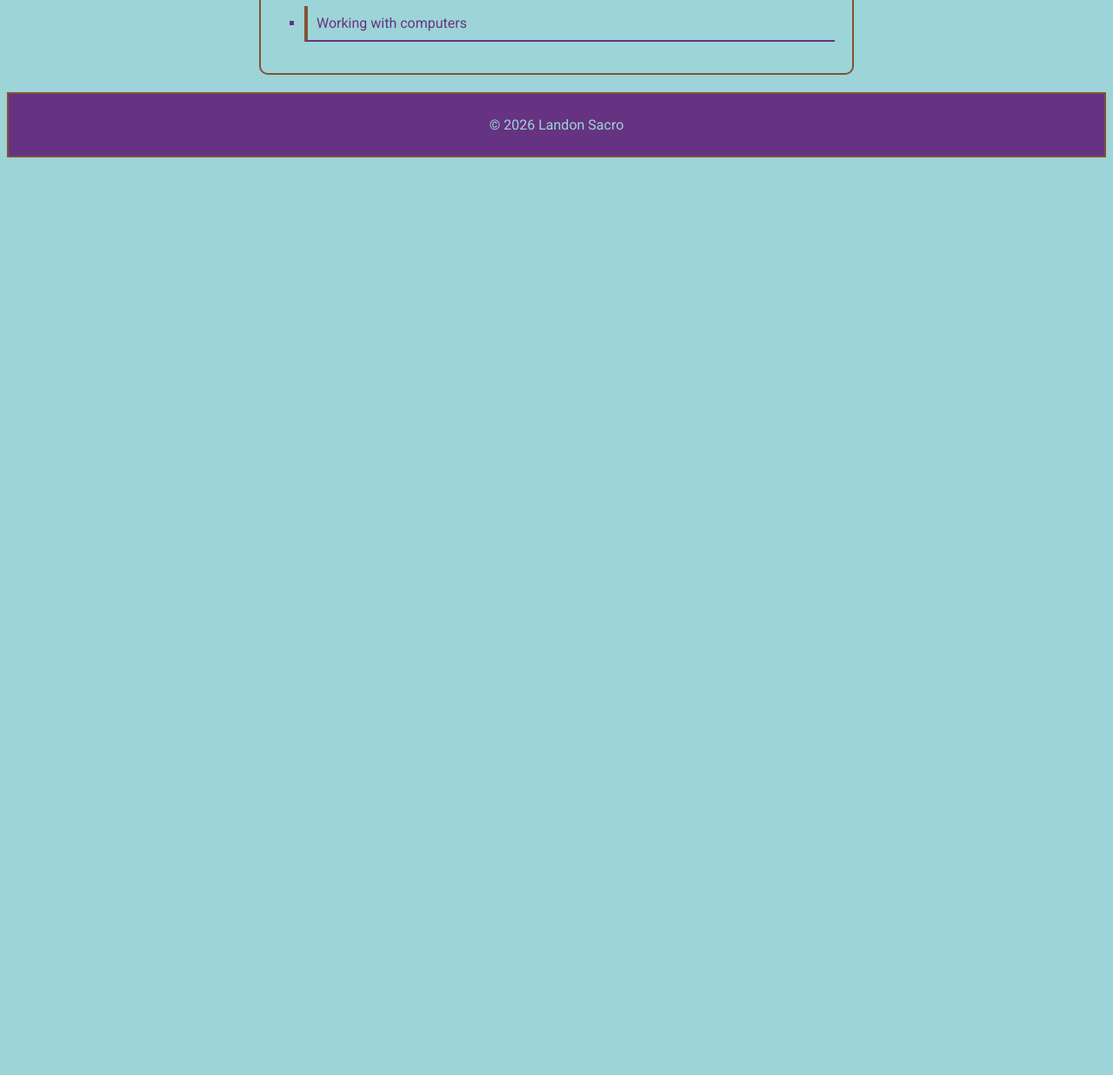
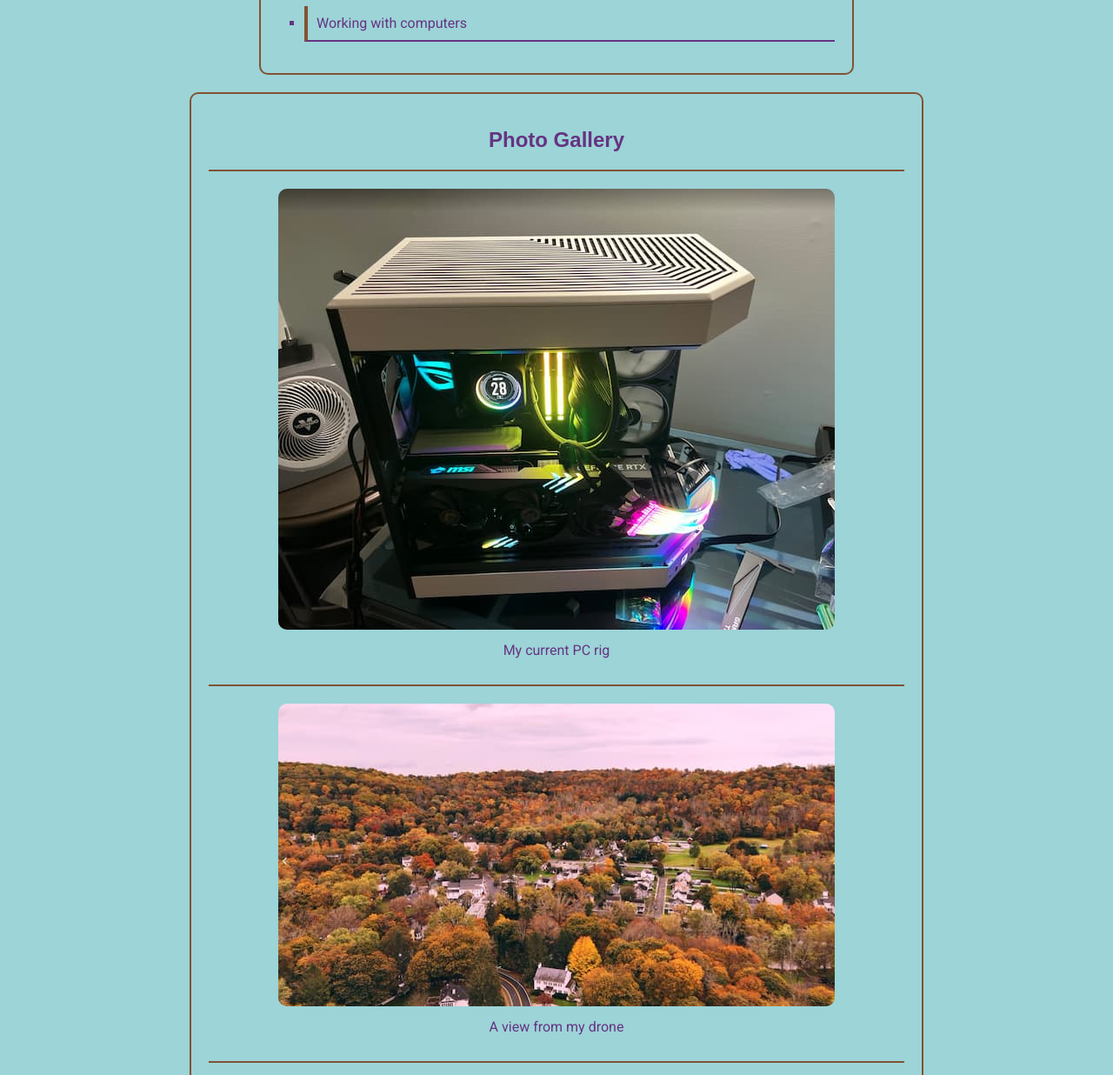
Before and after one commit to rvcc-grid/fa26-about-me-graypans, a plain HTML site: page index.html in a window 1280 px wide. Shown: the part 961-2197 px from the top of the page at 87% size. Before the commit the page ends 1150 px from the top, so only its background shows below. Drawn offline with Linux system fonts and the light colour scheme; a web font is replaced by a local one.

Commit message:
Adding photo gallery

```diff
--- a/css/style.css
+++ b/css/style.css
@@ -68,3 +68,35 @@ footer {
 #hobbies li:nth-child(even) {
   border-bottom: 2px solid #663382;
 }
+
+/* Photo gallery */
+#gallery {
+  max-width: 50rem;
+  margin: 20px auto;
+  padding: 20px;
+  border: 2px solid #825233;
+  border-radius: 10px;
+}
+
+#gallery h2, #gallery figure {
+  text-align: center;
+}
+
+#gallery hr {
+  border: 0;
+  border-top: 2px solid #825233;
+  margin: 20px 0;
+}
+
+#gallery figure {
+  margin: 20px 0;
+}
+
+#gallery img {
+  max-width: 100%;
+  border-radius: 10px;
+}
+
+#gallery figcaption {
+  padding: 10px;
+}
--- a/index.html
+++ b/index.html
@@ -43,6 +43,24 @@
                 <li>Working with computers</li>
             </ul>
         </section>
+        <section id="gallery">
+            <h2>Photo Gallery</h2>
+            <hr>
+            <figure>
+                <img src="img/gaming-pc-640w.jpg" alt="My desktop PC with a white case and colorful lighting around its internal components">
+                <figcaption>My current PC rig</figcaption>
+            </figure>
+            <hr>
+            <figure>
+                <img src="img/drone-view-640w.jpg" alt="A drone view of houses and winding roads surrounded by orange, yellow, and green autumn trees">
+                <figcaption>A view from my drone</figcaption>
+            </figure>
+            <hr>
+            <figure>
+                <img src="img/youtube-display-640w.jpg" alt="A silver YouTube play button hanging above a collection of One Piece figures">
+                <figcaption>My YouTube play button and One Piece collection</figcaption>
+            </figure>
+        </section>
     </main>
     <footer>
         <p>&copy; 2026 Landon Sacro</p>
```
